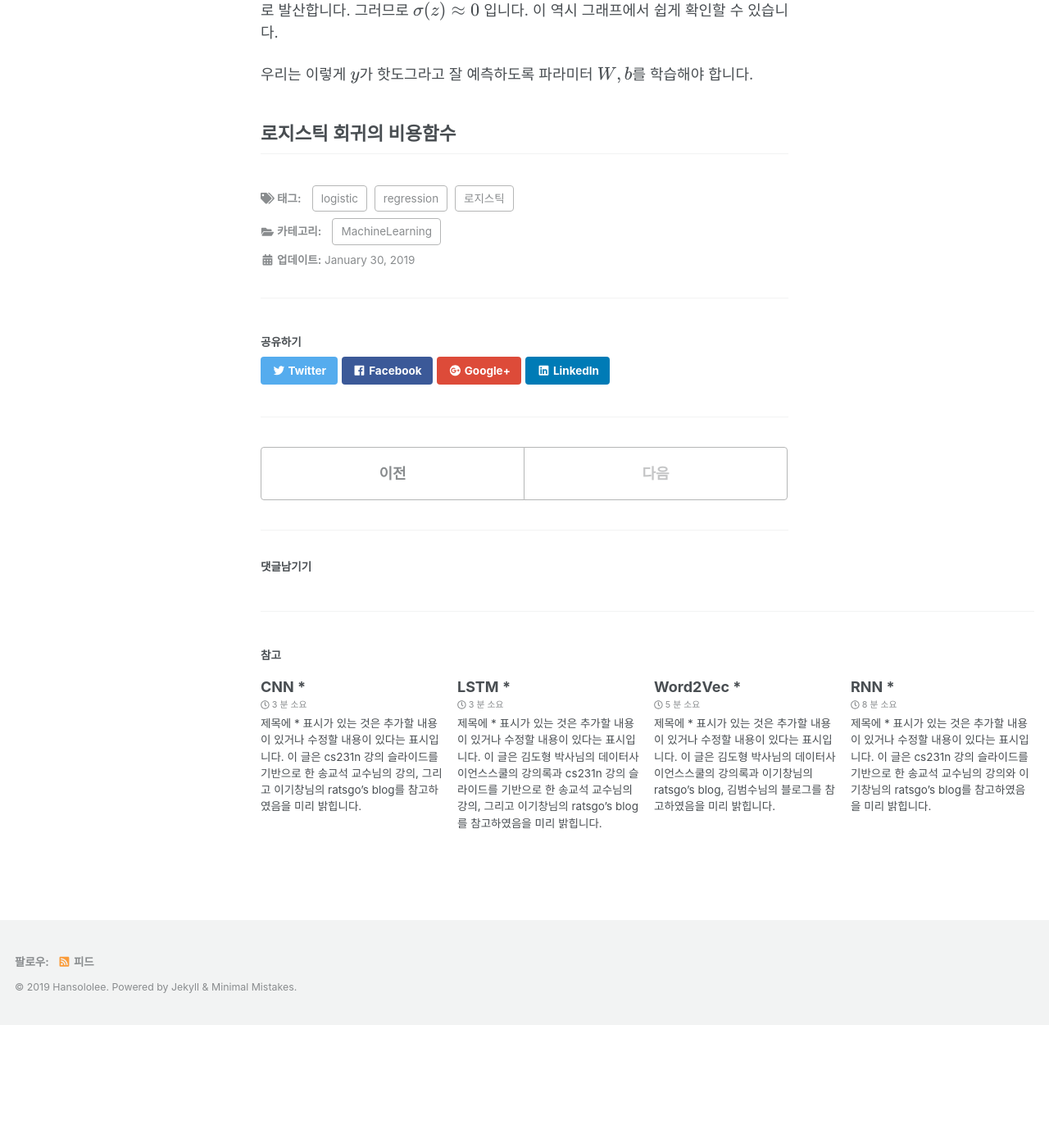
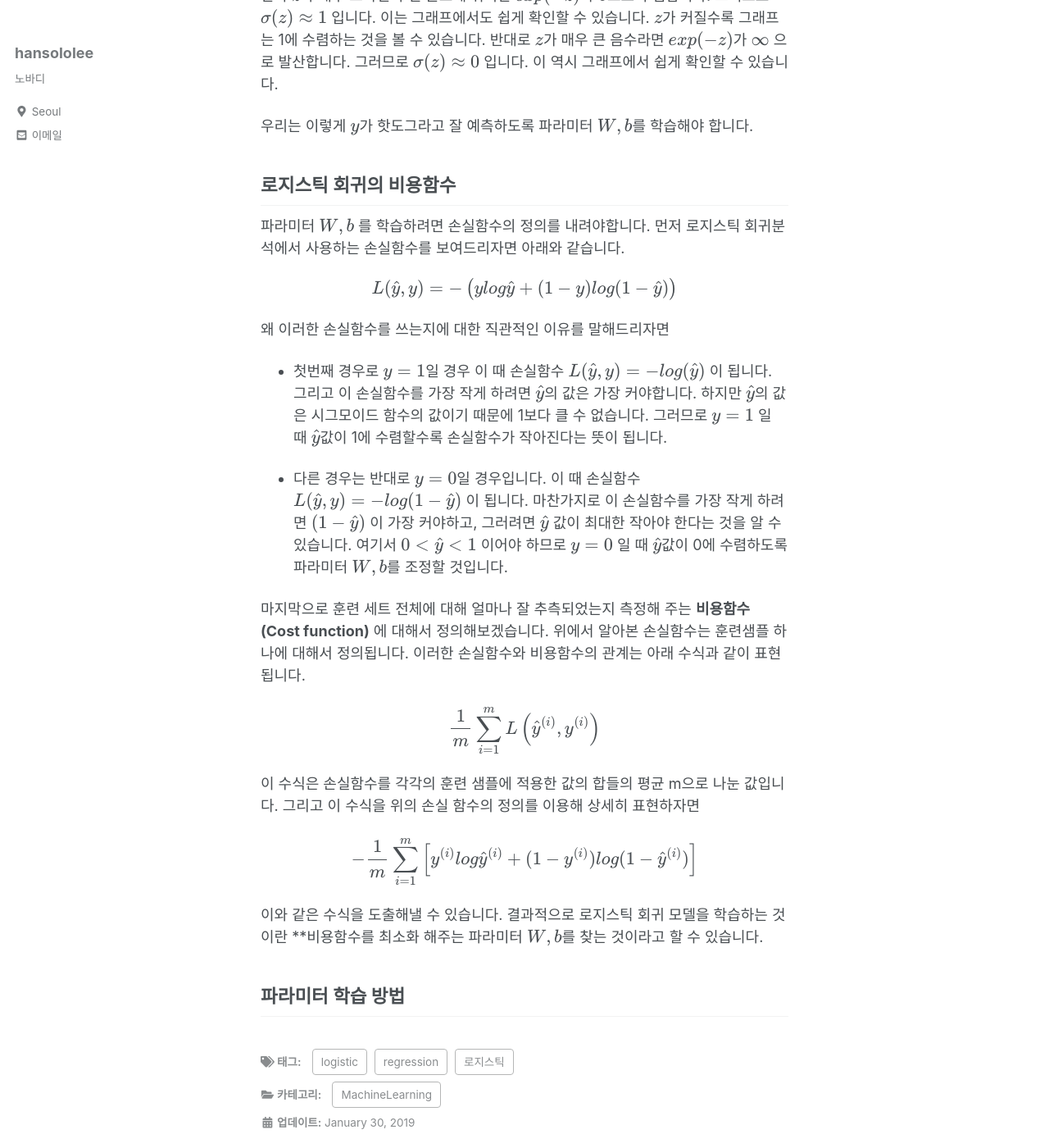
Before and after one commit to arisongha/hansololee.github.io, a Jekyll site: the page built from _posts/2019-01-30-logistic_regression.md, in a window 1280 px wide and 1400 px high, scrolled down 1646 px. Shown: the whole window at 82% size. Built offline with Jekyll 4.4.1, drawn with Linux system fonts in a browser that asks for light colours; cached includes are drawn as plain includes; nearby versions of some CDN libraries; formulas are drawn with MathJax 3; before the commit the page ends 2895 px from its top, so only the background shows below that; some of the changed text lies outside the part shown.

Commit message:
Update 2019-01-30-logistic_regression.md

```diff
--- a/_posts/2019-01-30-logistic_regression.md
+++ b/_posts/2019-01-30-logistic_regression.md
@@ -10,6 +10,7 @@ categories:
 ---
 
 - 제목에 * 표시가 있는 것은 추가할 내용이 있거나 수정할 내용이 있다는 표시입니다.
+- 이 글은 deepLearning.ai의 <a href="https://www.deeplearning.ai/">Andrew Ng 교수님 강의</a>를 정리하였음을 미리 밝힙니다.
 
 # 로지스틱 회귀(Logistic regression)
 
@@ -43,3 +44,28 @@ $$\text{logitstic}(z) = \sigma(z) = \dfrac{1}{1+\exp{(-z)}}$$
 
 
 ## 로지스틱 회귀의 비용함수
+
+파라미터 $$W,b$$ 를 학습하려면 손실함수의 정의를 내려야합니다. 먼저 로지스틱 회귀분석에서 사용하는 손실함수를 보여드리자면 아래와 같습니다.
+
+$$L(\hat y, y) = - \left(ylog\hat y + (1-y)log(1-\hat y) \right)$$
+
+왜 이러한 손실함수를 쓰는지에 대한 직관적인 이유를 말해드리자면
+
+- 첫번째 경우로 $$y=1$$일 경우
+이 때 손실함수 $$L(\hat y, y) = -log(\hat y)$$ 이 됩니다. 그리고 이 손실함수를 가장 작게 하려면 $$\hat y$$의 값은 가장 커야합니다. 하지만 $$\hat y$$의 값은 시그모이드 함수의 값이기 때문에 1보다 클 수 없습니다. 그러므로 $$y=1$$ 일 때 $$\hat y$$값이 1에 수렴할수록 손실함수가 작아진다는 뜻이 됩니다.
+
+- 다른 경우는 반대로 $$y=0$$일 경우입니다.
+이 때 손실함수 $$L(\hat y, y) = -log(1-\hat y)$$ 이 됩니다. 마찬가지로 이 손실함수를 가장 작게 하려면 $$(1-\hat y)$$ 이 가장 커야하고, 그러려면 $$\hat y$$ 값이 최대한 작아야 한다는 것을 알 수 있습니다. 여기서 $$0<\hat y<1$$ 이어야 하므로 $$y=0$$ 일 때 $$\hat y$$값이 0에 수렴하도록 파라미터 $$W,b$$를 조정할 것입니다.
+
+마지막으로 훈련 세트 전체에 대해 얼마나 잘 추측되었는지 측정해 주는 **비용함수(Cost function)** 에 대해서 정의해보겠습니다. 위에서 알아본 손실함수는 훈련샘플 하나에 대해서 정의됩니다. 이러한 손실함수와 비용함수의 관계는 아래 수식과 같이 표현됩니다.
+
+$$\frac {1}{m} \sum_{i=1}^m L\left(\hat y^{(i)},y^{(i)}\right)$$
+
+이 수식은 손실함수를 각각의 훈련 샘플에 적용한 값의 합들의 평균 m으로 나눈 값입니다. 그리고 이 수식을 위의 손실 함수의 정의를 이용해 상세히 표현하자면
+
+$$-\frac {1}{m} \sum_{i=1}^m \left[ y^{(i)}log\hat y^{(i)} + (1-y^{(i)})log(1-\hat y^{(i)}) \right]$$
+
+이와 같은 수식을 도출해낼 수 있습니다. 결과적으로 로지스틱 회귀 모델을 학습하는 것이란 **비용함수를 최소화 해주는 파라미터 $$W,b$$를 찾는 것이라고 할 수 있습니다.
+
+
+## 파라미터 학습 방법
```
